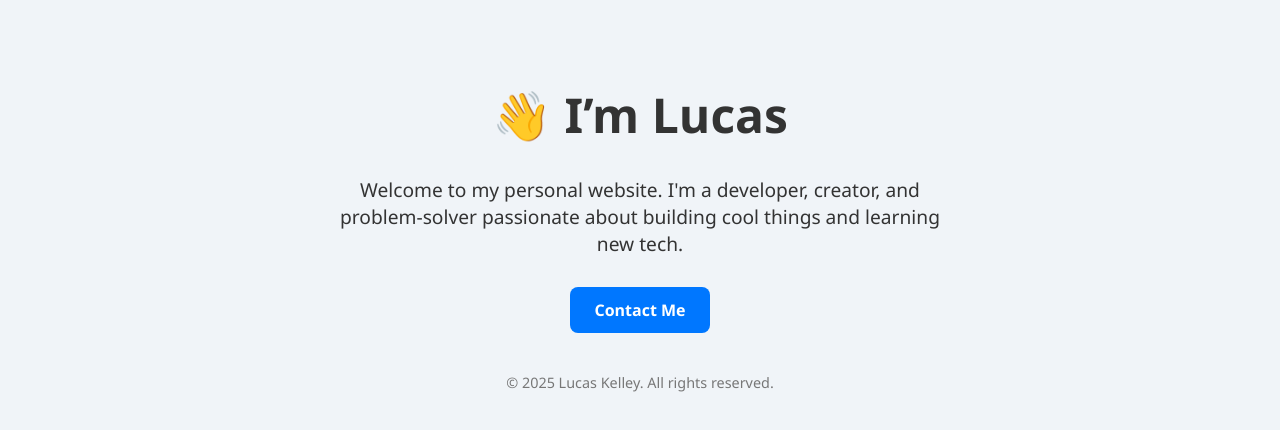
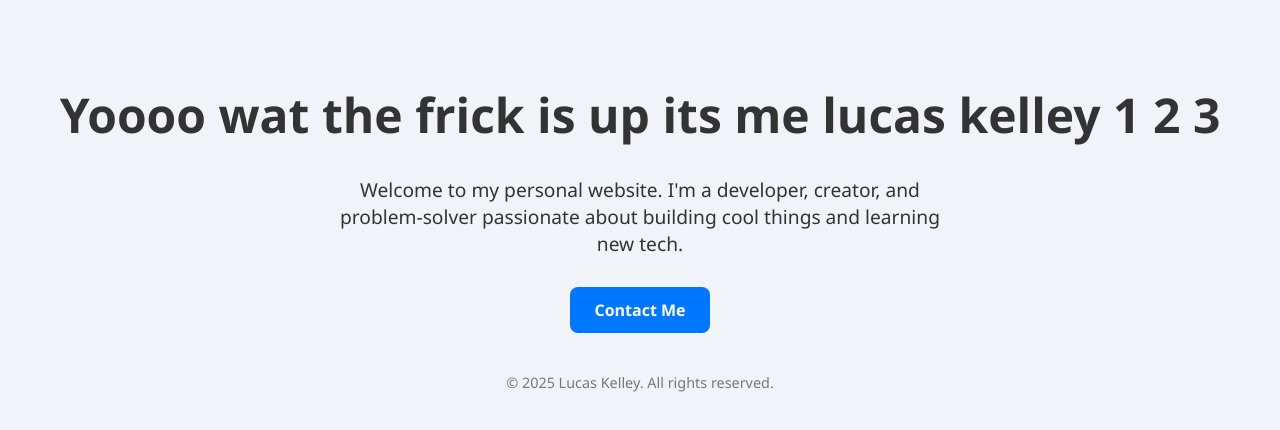
Before and after one commit to Lucas-Smelley/lucas-smelley.github.io, a plain HTML site: page index.html in a window 1280 px wide. Drawn offline with Linux system fonts and the light colour scheme.

Commit message:
epic change

```diff
--- a/index.html
+++ b/index.html
@@ -50,7 +50,7 @@
     </style>
 </head>
 <body>
-    <h1>👋 I’m Lucas</h1>
+    <h1>Yoooo wat the frick is up its me lucas kelley 1 2 3</h1>
     <p>Welcome to my personal website. I'm a developer, creator, and problem-solver passionate about building cool things and learning new tech.</p>
 
     <a href="mailto:your@email.com" class="button">Contact Me</a>
```
